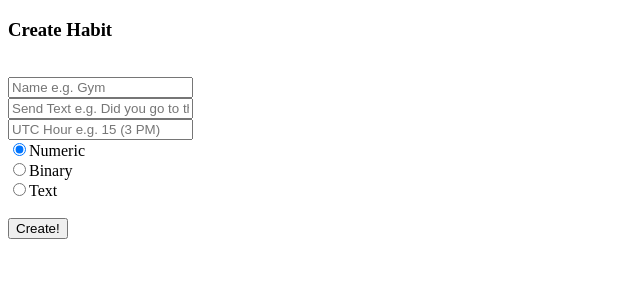
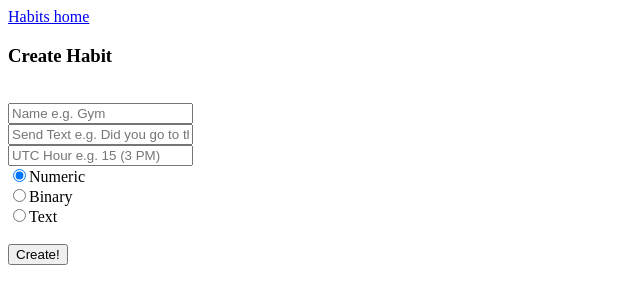
Before and after one commit to benhsu75/lastthought, a Django app: page /users/1/add_habit in a window 1280 px wide. Shown: the top 304 px of the page, without its empty margins (0-640 px from the left). Run offline with Django 3.2, Linux system fonts and the light colour scheme; tables that the repository leaves empty hold one stand-in row (values such as "Sample post").

Commit message:
Add habit page links to all habits

```diff
--- a/main/templates/habits/add.html
+++ b/main/templates/habits/add.html
@@ -11,7 +11,9 @@
     <script src="{% static 'js/jquery.timepicker.min.js' %}"></script>
 </head>
 <body>
-
+    <div>
+        <a href="/users/{{fbid}}/habits">Habits home</a>
+    </div>
     <div>
         <h3>Create Habit</h3>
         <input type="hidden" name="fbid" value="{{ fbid }}"><br>
```
